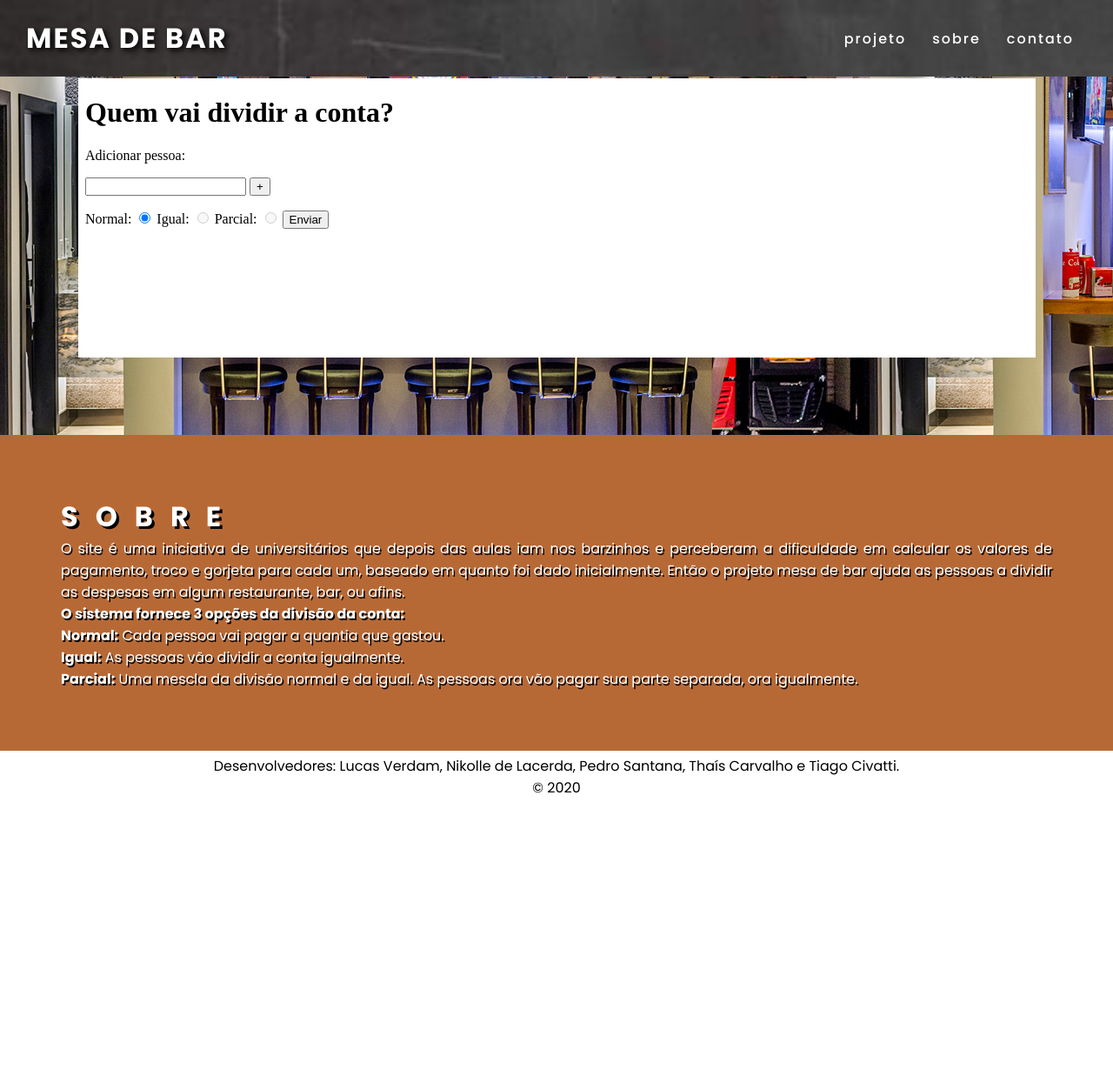
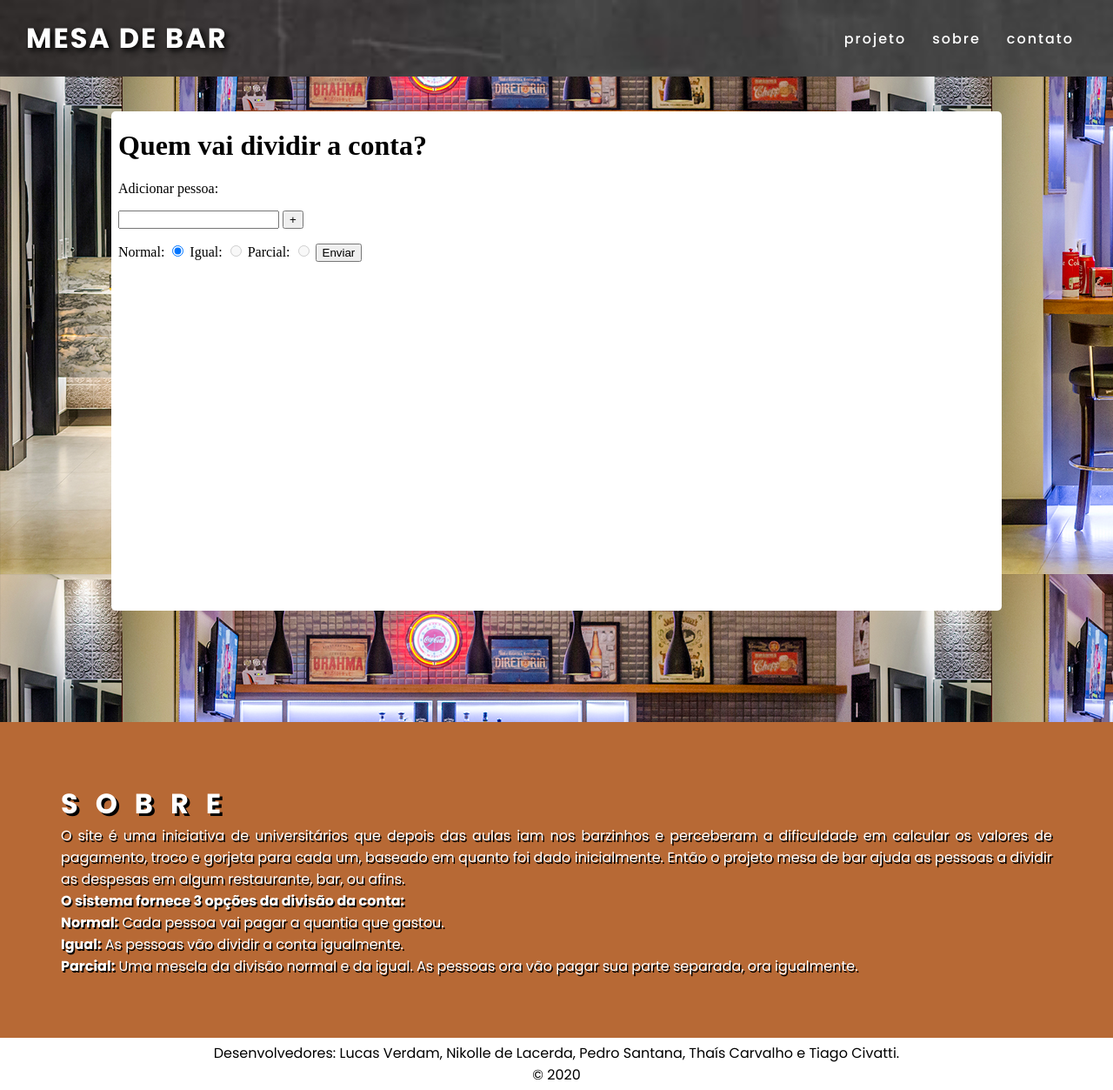
Before and after one commit to Tiagocf2/MesaDeBar, a Django app: page / in a window 1280 px wide. Shown: the whole page at 87% size. Before the commit the page ends 912 px from the top, so only its background shows below. Run offline with Django 3.2, Linux system fonts and the light colour scheme.

Commit message:
Update index.css

```diff
--- a/django/mainapp/static/css/index.css
+++ b/django/mainapp/static/css/index.css
@@ -98,16 +98,17 @@ p
 	background: url('/static/img/fundo3.png');
 	background-attachment:fixed;
 	width: 100%;
-	height: 500px;
+	height: 830px;
 	grid-area: projeto;
 
-	padding: 7%;
+	padding: 10%;
 }
 
 #projeto embed
 {
 	width: 100%;
 	height: 100%;
+	border-radius: 5px;
 }
 
 #sobre
@@ -116,6 +117,11 @@ p
 	width: 100%;
 	background:#b76935;
 	grid-area:sobre;
+	color:#fff;
+	text-shadow: 0.1em 0.1em #000;
+}
+#opc_div{
+	font-size: 15pt;
 }
 footer
 {
```
